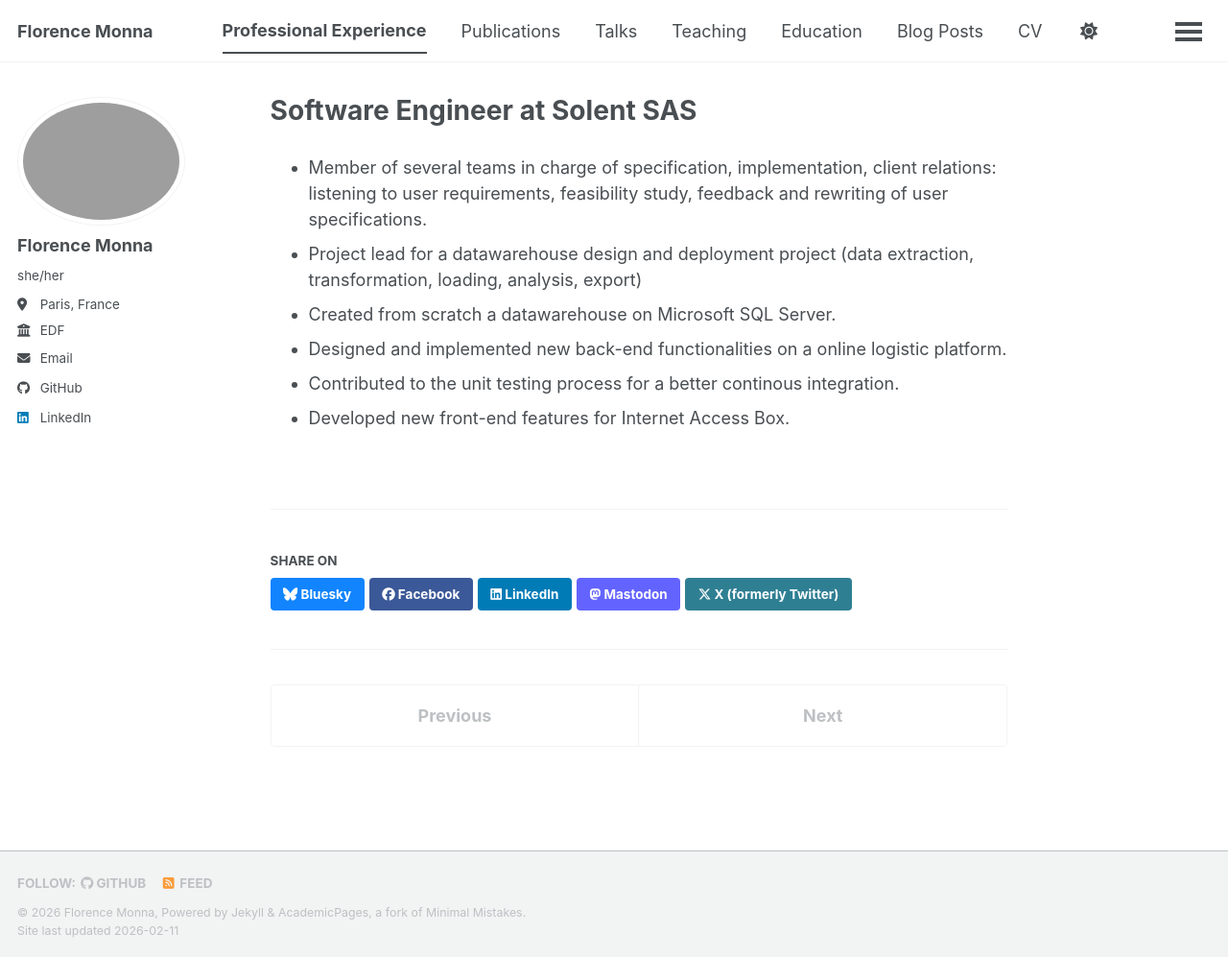
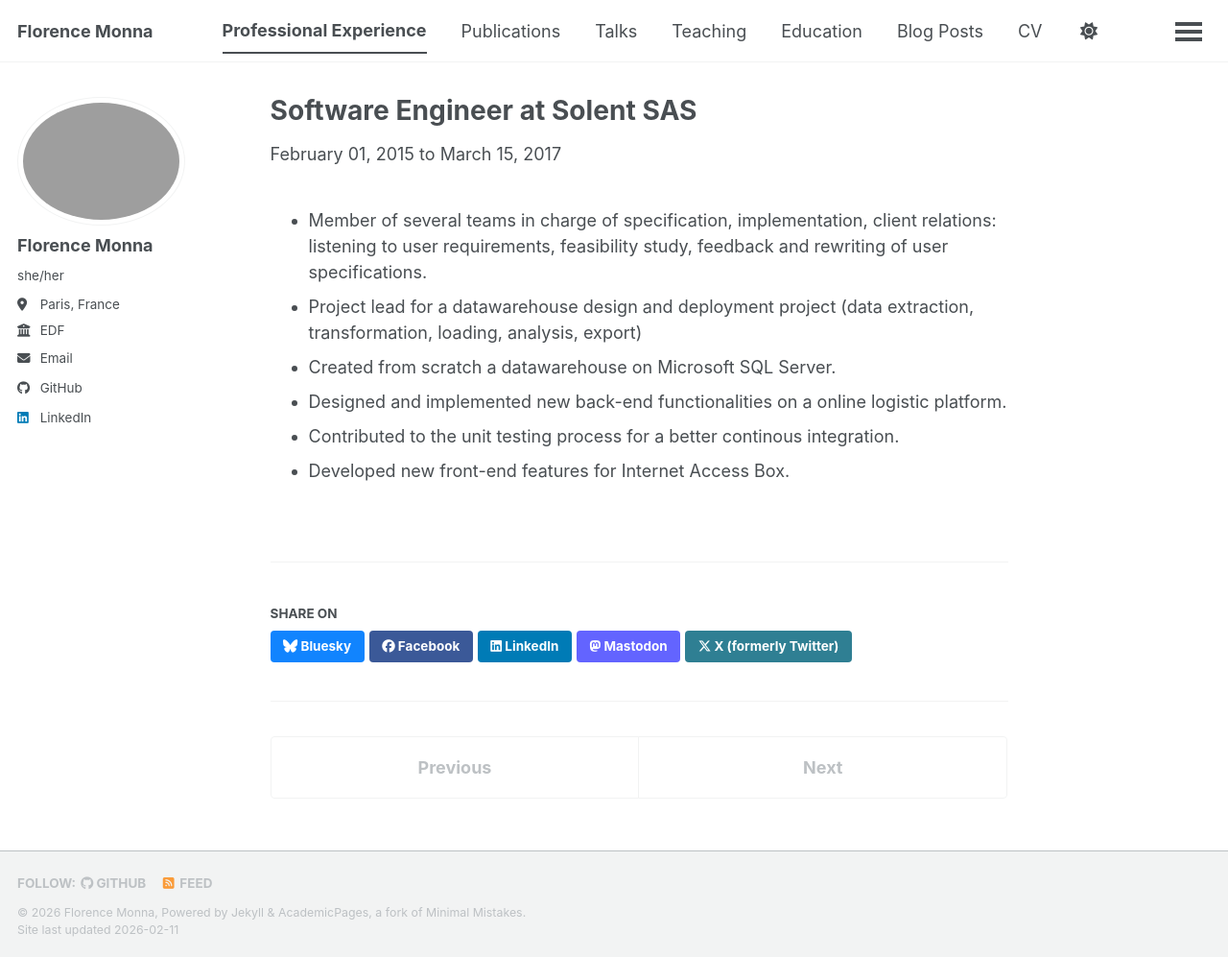
Before and after one commit to fmonna/fmonna.github.io, a Jekyll site: the page built from _experience/solent.md, in a window 1280 px wide and 997 px high. Shown: the whole window at 96% size. Built offline with Jekyll 4.4.1, drawn with Linux system fonts in a browser that asks for light colours; a script bundle is joined from its source files by our own code; library files that are not in the unit come from our copies; some of the changed lines change nothing that is shown.

Commit message:
Update solent.md

```diff
--- a/_experience/solent.md
+++ b/_experience/solent.md
@@ -1,7 +1,8 @@
 ---
 title: "Software Engineer at Solent SAS"
 collection: experience
-date: 2015-02-01 to 2017-03-15
+startdate: 2015-02-01
+enddate: 2017-03-15
 en_short: "Worked on backend systems using Rust and PostgreSQL"
 ---
 
```
